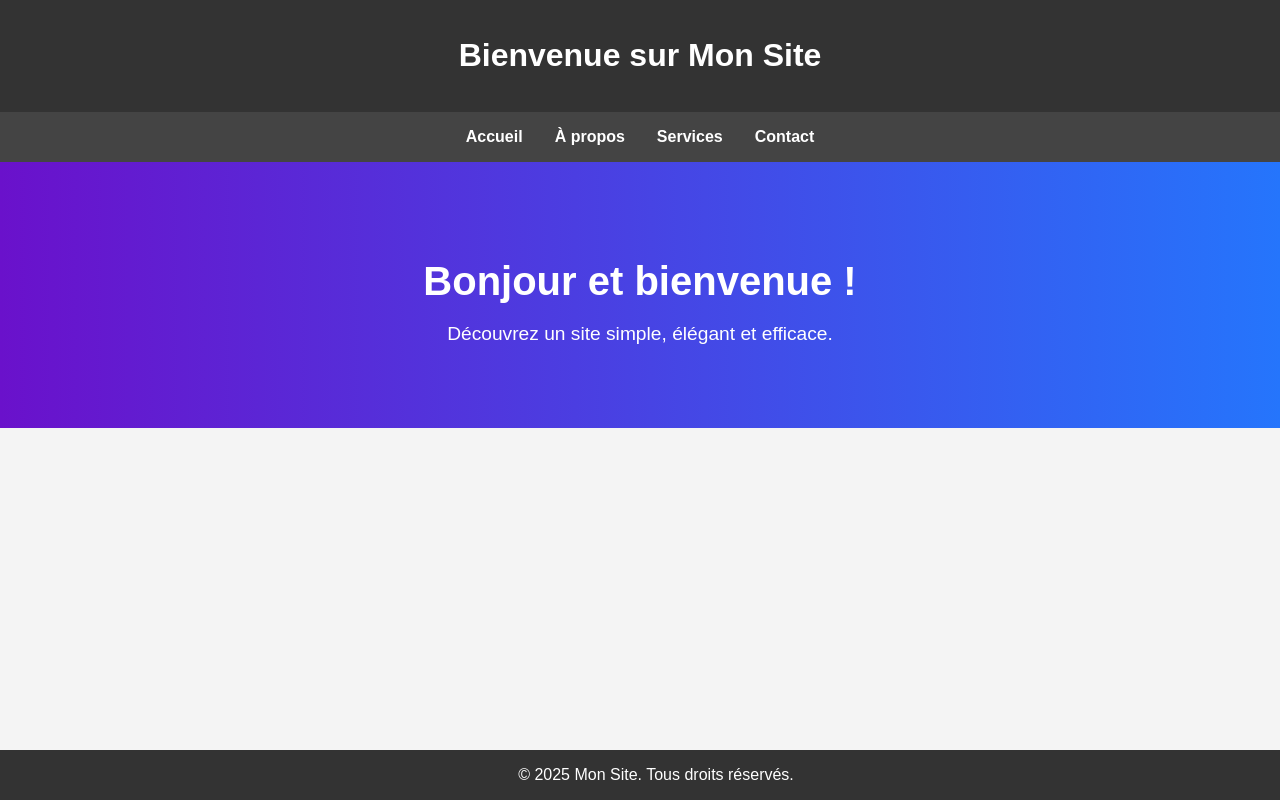
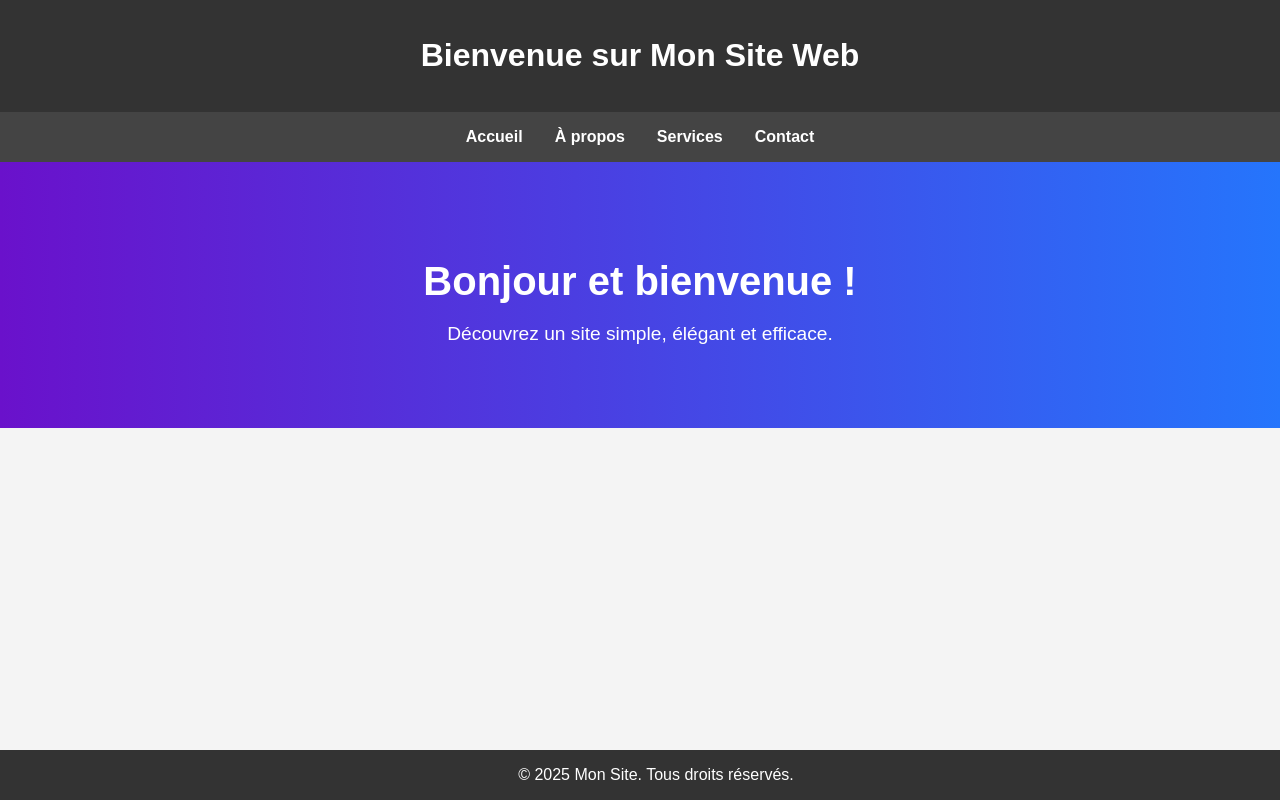
Before and after one commit to ZilevG/git-test, a plain HTML site: page index.html in a window 1280 px wide. Drawn offline with Linux system fonts and the light colour scheme.

Commit message:
Update index.html

```diff
--- a/index.html
+++ b/index.html
@@ -64,7 +64,7 @@
 <body>
 
   <header>
-    <h1>Bienvenue sur Mon Site</h1>
+    <h1>Bienvenue sur Mon Site Web</h1>
   </header>
 
   <nav>
```
